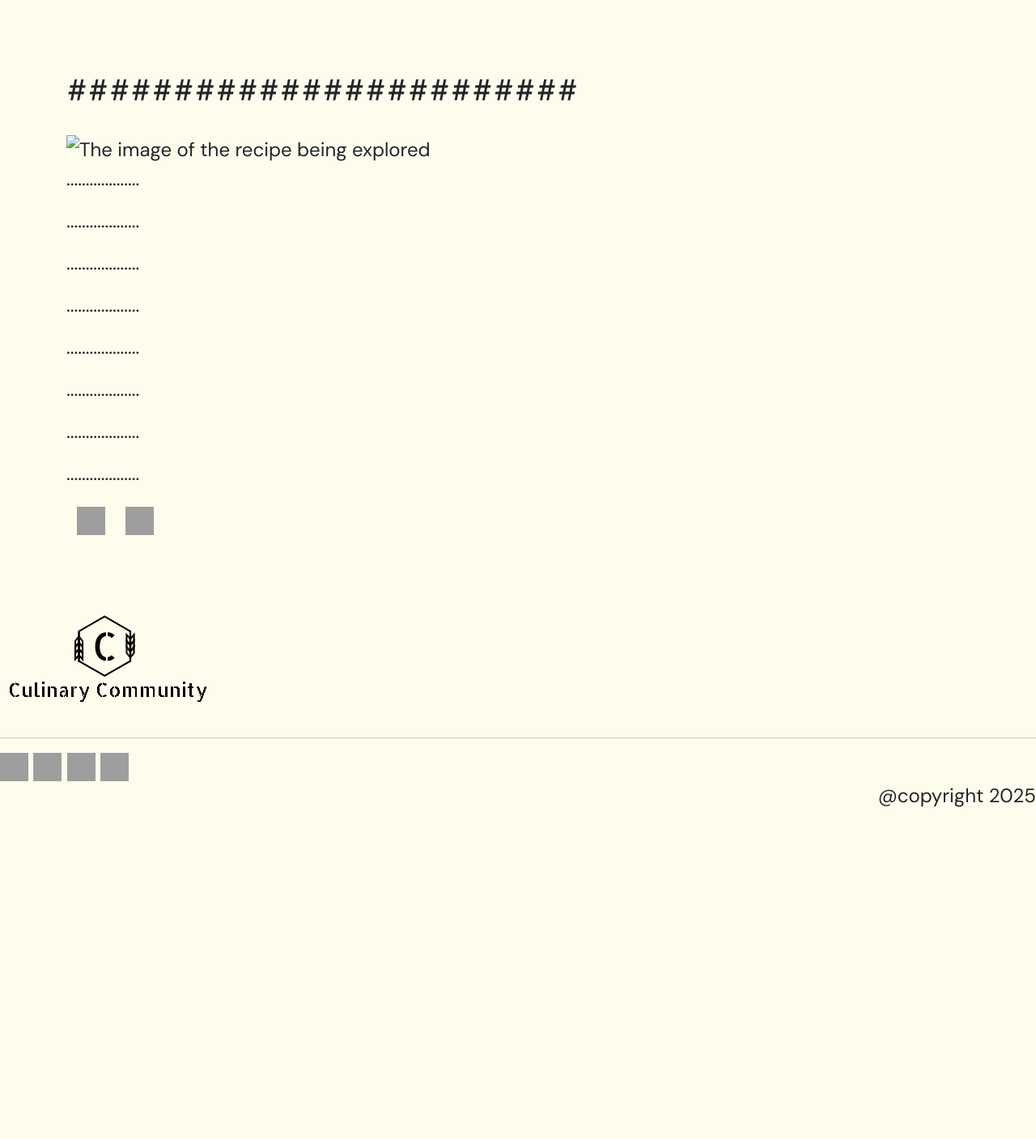
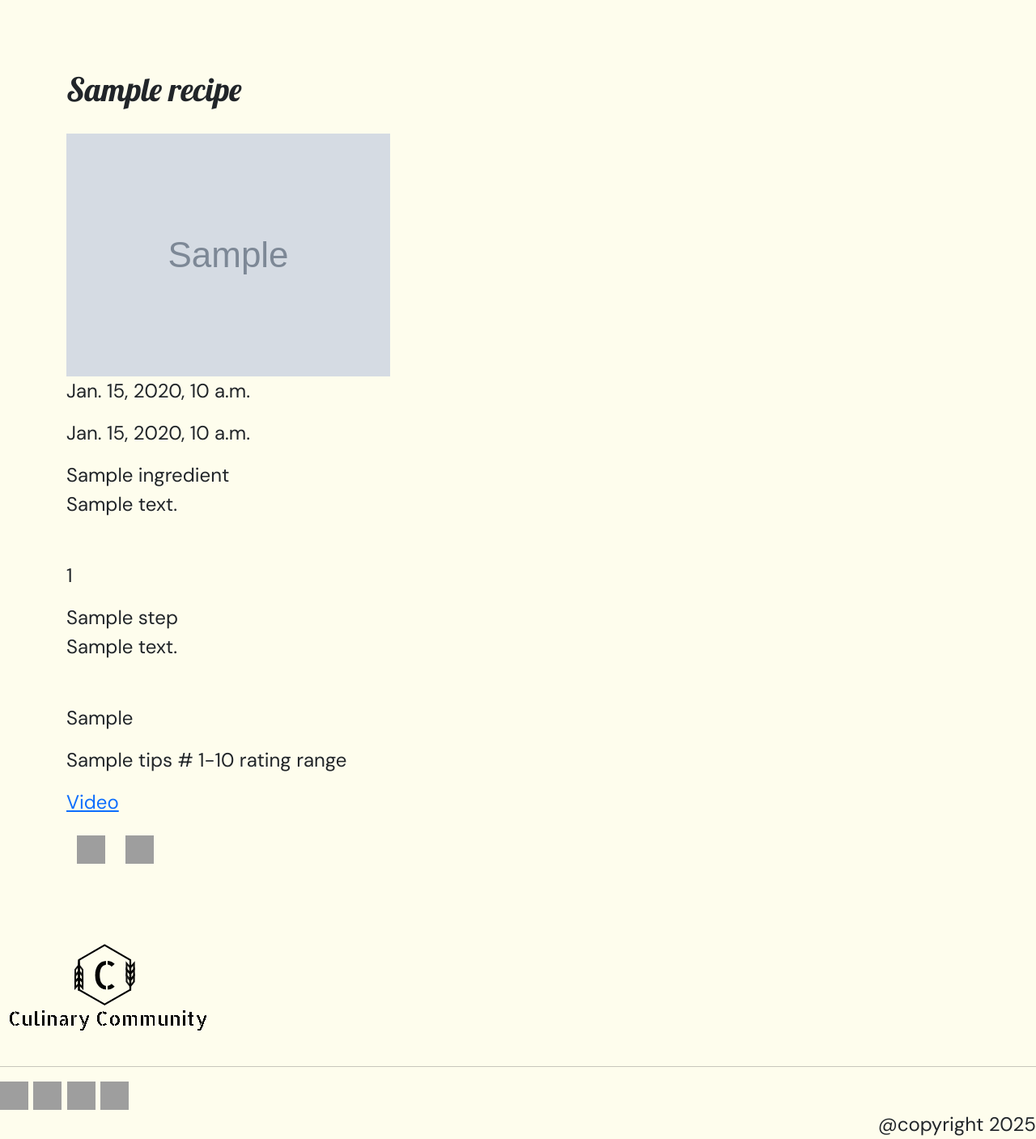
Before and after one commit to Mashyrano/culinaryCommunity, a Django app: template Display/templates/singles.html in a window 1280 px wide. Shown: the part 205-1612 px from the top of the page at 81% size. Before the commit the page ends 1202 px from the top, so only its background shows below. Run offline with Django 5.2, Linux system fonts and the light colour scheme; the template is opened without the code that fills it: most values are stand-ins (such as "Sample title", 1, 10 or a date in 2020); grey boxes marked "Sample" are stand-in pictures; grey boxes are pictures that could not be loaded.

Commit message:
added functinality for single recipe

```diff
--- a/Display/templates/home.html
+++ b/Display/templates/home.html
@@ -17,7 +17,9 @@
                             {{random.description}}
                         </div>
                         <div class="btn-div">
-                            <button class="btn btn-lg banner-btn "><a href="##" class="banner-link">Read more...</a></button>
+                            <form method="get" action="{% url 'single' random.id%}">
+                                <button class="btn btn-lg banner-btn "><a href="##" class="banner-link">Read more...</a></button>
+                            </form>
                         </div>
                     </div>
                 </div>
--- a/Display/templates/recipe.html
+++ b/Display/templates/recipe.html
@@ -39,6 +39,9 @@
                     <button type="button" class="btn btn-dark-lg"><img width="35" height="35" src="https://img.icons8.com/wired/35/like.png" alt="like-icon"/></button>
                     <button type="button" class="btn btn-dark-lg"><img width="35" height="35" src="https://img.icons8.com/dotty/35/dislike.png" alt="dislike"/></button>
                 </div>
+                <form method="get" action="{% url 'single' recipe.id %}">
+                    <button type="submit">View</button>
+                </form>
             </div>
         </div>
         {% endfor %}
--- a/Display/templates/singles.html
+++ b/Display/templates/singles.html
@@ -6,53 +6,59 @@
 
 <div class="container-fluid  single-recipe">
     <div class="container">
+        {% if recipe %}
         <div class="row row-cols-1">
             <div class="col">
                 <h1 class="single-recipe-heading">
-                    ########################
+                    {{recipe.title}}
                 </h1>
             </div>
             <div class="col single-recipe-image">
-                <img src="########" alt="The image of the recipe being explored" class="single-recipe-banner">
+                <img src="{{recipe.image}}" alt="The image of the recipe being explored" class="single-recipe-banner">
             </div>
             <div class="col">
                 <p class="single-recipe-prep">
-                    ...................
+                    {{recipe.prep_time}}
                 </p>
             </div>
             <div class="col">
                 <p class="single-recipe-cook">
-                    ...................
+                    {{recipe.cook_time}}
                 </p>
             </div>
             <div class="col">
                 <p class="single-recipe-ingredients">
-                    ...................
+                    {% for ingredient in recipe.ingredients %}
+                        {{ingredient.ingredient.name}}<br>
+                        {{ingredient.description}}<br><br>
+                    {% endfor %}
                 </p>
             </div>
             <div class="col">
                 <p class="single-recipe-servings">
-                    ...................
+                    {{recipe.num_servings}}
                 </p>
             </div>
             <div class="col">
                 <p class="single-recipe-instructions">
-                    ...................
+                    {% for instruction in recipe.instructions %}
+                        {{instruction.step}} <br> {{instruction.description}} <br><br>
+                    {% endfor %}
                 </p>
             </div>
             <div class="col">
                 <p class="single-recipe-ratings">
-                    ...................
+                    {{recipe.user_ratings}}
                 </p>
             </div>
             <div class="col">
                 <p class="single-recipe-tips">
-                    ...................
+                    {{recipe.tips}} # 1-10 rating range
                 </p>
             </div>
             <div class="col">
                 <p class="single-recipe-video">
-                    ...................
+                    <a href="{{recipe.video}}">Video</a>
                 </p>
             </div>
             <div class="col">
@@ -62,6 +68,7 @@
                 </div>
             </div>
         </div>
+        {%endif%}
     </div>
 </div>
 
--- a/Display/views.py
+++ b/Display/views.py
@@ -39,6 +39,9 @@ def logout_user(request):
     return redirect('home')
 
 def single_recipe(request, pk):
+    response = requests.get(f'http://127.0.0.1:8000/API/online_recipes/{pk}')
+    if response.status_code == 200:
+        return render(request, 'singles.html', {"recipe" : response.json()})
     return render(request, 'singles.html')
 
 #### root categories ######
```
Also changed, not shown: API/views.py (+19 -3 lines), db.sqlite3.
